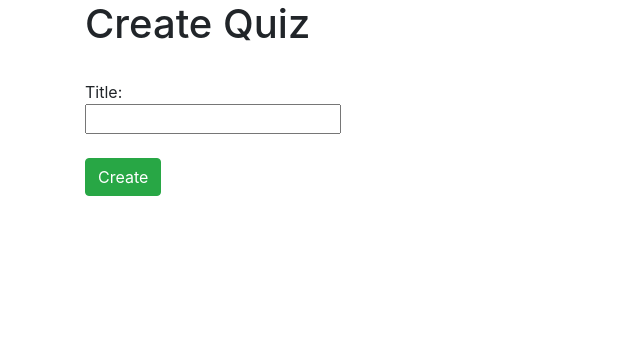
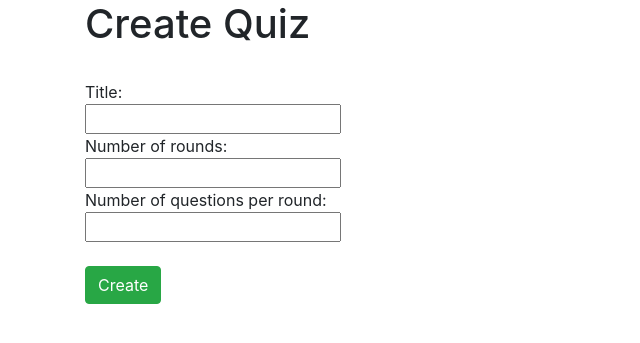
Before and after one commit to Goldie698/Newcys, a Django app: page /quiz/ in a window 1280 px wide. Shown: the part 56-399 px from the top of the page, without its empty margins (0-640 px from the left). Run offline with Django 3.2, Linux system fonts and the light colour scheme; the visitor is signed in with stand-in values (Sample User, id 1); some libraries are stand-ins or nearby versions.

Commit message:
Rounds and questions autogenerated, still working out how to create the actual question from the forms tho

```diff
--- a/quiz/models.py
+++ b/quiz/models.py
@@ -11,6 +11,8 @@ class Quiz(models.Model):
     pub_date = models.DateTimeField()
     participants = models.IntegerField()
     founder = models.ForeignKey(User, on_delete=models.CASCADE)
+    rounds = models.IntegerField()
+    numqs = models.IntegerField(default=0)
 
     def summary(self):
         return self.body[:200]
--- a/quiz/templates/quiz/create.html
+++ b/quiz/templates/quiz/create.html
@@ -14,6 +14,14 @@
     <br>
     <input type="text" name="title">
     <br>
+    Number of rounds:
+    <br>
+    <input type="text" name="rounds">
+    <br>
+    Number of questions per round:
+    <br>
+    <input type="text" name="numqs">
+    <br>
     <br>
     <input class="btn btn-success" type="submit" value="Create">
 </form>
--- a/quiz/urls.py
+++ b/quiz/urls.py
@@ -4,7 +4,7 @@ from . import views
 urlpatterns = [
     path('create', views.create, name='create'),
     path('round', views.rounds, name='round'),
-    path('<int:quiz_id>/', views.createrounds, name='createrounds'),
+    path('<int:quiz_id>/', views.createquestion, name='createquestion'),
     path('', views.create, name='quiz/create'),
 
     path('<int:quiz_id>', views.quizdetail, name='quizdetail'),
--- a/quiz/views.py
+++ b/quiz/views.py
@@ -15,10 +15,12 @@ def create(request):
         if request.POST['title']:
             quiz = Quiz()
             quiz.title = request.POST['title']
+            quiz.rounds = request.POST['rounds']
             quiz.private = True
             quiz.pub_date = timezone.datetime.now()
             quiz.participants = 0
             quiz.founder = request.user
+            quiz.numqs = request.POST['numqs']
             quiz.save()
             return redirect('/quiz/' + str(quiz.id))
             # return render(request, 'quiz/questions.html')
@@ -34,25 +36,44 @@ def rounds(request):
     return render(request, 'quiz/round.html')
 
 
-def createrounds(request, quiz_id):
-    if request.method == 'POST':
-        if request.POST['title']:
-            quiz = get_object_or_404(Quiz, pk=quiz_id)
-            r = Round()
-            r.title = request.POST['title']
-            r.quiz = quiz
-            r.save()
-            return redirect('quiz/round/' + str(r.id))
-        else:
-            return render(request, 'quiz/quizdetail.html', {'error': ' All fields must be filled out'})
-    else:
-        return render(request, 'quiz/quizdetail.html')
+# def createrounds(request, quiz_id):
+#     if request.method == 'POST':
+#         if request.POST['title']:
+#             quiz = get_object_or_404(Quiz, pk=quiz_id)
+#             r = Round()
+#             r.title = request.POST['title']
+#             r.quiz = quiz
+#             r.save()
+#             return redirect('quiz/round/' + str(r.id))
+#         else:
+#             return render(request, 'quiz/quizdetail.html', {'error': ' All fields must be filled out'})
+#     else:
+#         return render(request, 'quiz/quizdetail.html')
 
 
 def quizdetail(request, quiz_id):
     quiz = get_object_or_404(Quiz, pk=quiz_id)
-    return render(request, 'quiz/quizdetail.html', {'quiz': quiz})
-#
-# def questions(request):
-#     ques = get_object_or_404(Round, pk=quiz_id)
-#     return render(request, 'quiz/questions.html')
+    roundslist = []
+    i = 0
+    for i in range(quiz.rounds):
+        i += 1
+        r = Round()
+        roundslist.append(r)
+        r.title = 'Round ' + str(i)
+        r.quiz = quiz
+        r.save()
+    return render(request, 'quiz/quizdetail.html', {'quiz': quiz, 'round': roundslist, 'range': range(1, (quiz.numqs + 1))})
+
+
+def createquestion(request, r_id):
+    if request.method == 'POST':
+        if request.POST['prompt'] and request.POST['answer']:
+            ques = Questions()
+            r = get_object_or_404(Round, pk=r_id)
+            ques.round = r
+            ques.prompt = request.POST['prompt']
+            ques.answer = request.POST['answer']
+            ques.save()
+            return render(request, 'quiz/quizdetail.html')
+    else:
+        return redirect(request, 'home')
```
Also changed, not shown: quiz/templates/quiz/quizdetail.html (+14 -4 lines), quiz/migrations/0003_quiz_rounds.py (added), quiz/migrations/0004_quiz_numqs.py (added), quiz/migrations/0005_remove_quiz_numqs.py (added), quiz/migrations/0006_quiz_numqs.py (added).
